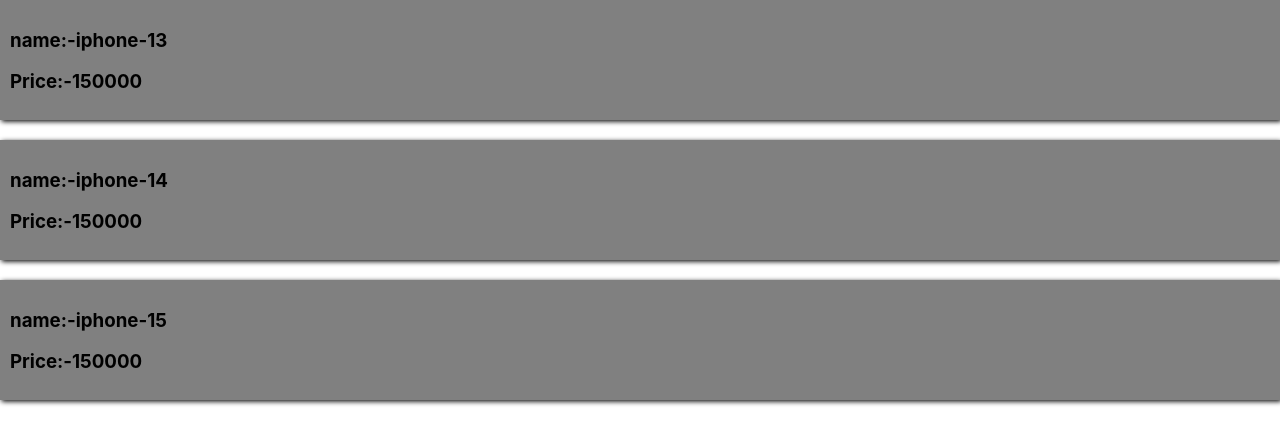
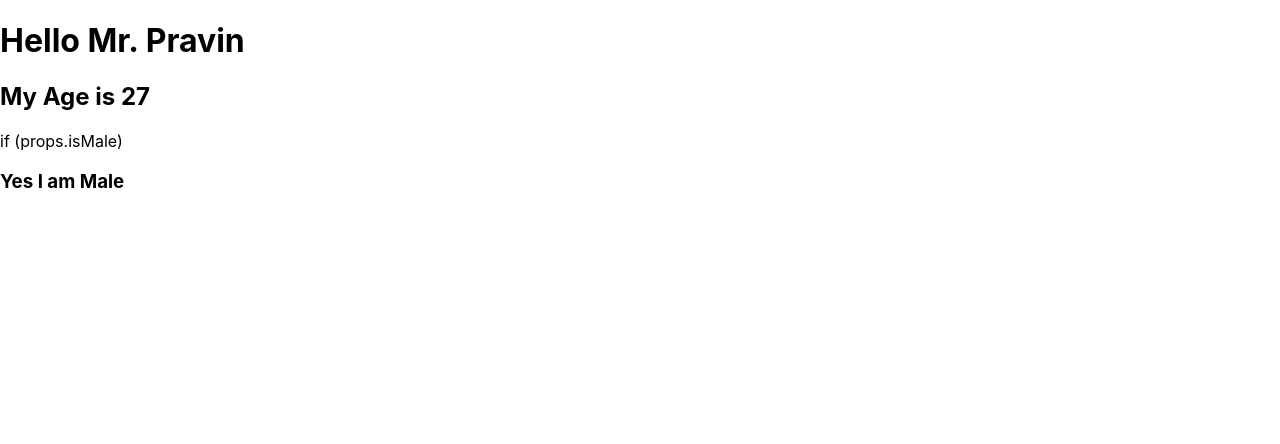
Before and after one commit to puja-1998/react-notes, a React (Create React App) app in the folder react-w3School/my-work/: page / in a window 1280 px wide. Shown: the top 444 px of the page. Built offline with nearby package versions, Linux system fonts and the light colour scheme.

Commit message:
added Info component

```diff
--- a/react-w3School/my-work/src/App.js
+++ b/react-w3School/my-work/src/App.js
@@ -1,7 +1,9 @@
 import Card from "./components/Card";
 import PropsComponent from "./PropsComponent";
+import Info from "./components/Info";
+function App() {
+  // propsComponent
 
-function App() {
   // const data= { name: "Pooja", age: 25, city: "Delhi"};
   // return (
   //   <>
@@ -9,12 +11,20 @@
   //   <PropsComponent {...data}/>
   //   </
   // );
+
+  // Card Component
+  // return(
+  //   <div style={{display:"flex",  gap:"20px", flexDirection:"column"}}>
+  //   <Card props={{name:"iphone-13", price:150000}}/>
+  //   <Card props={{name:"iphone-14", price:150000}}/>
+  //   <Card props={{name:"iphone-15", price:150000}}/>
+  //   </div>
+  // );
+
+  // Info Component
   return(
-    <div style={{display:"flex",  gap:"20px", flexDirection:"column"}}>
-    <Card props={{name:"iphone-13", price:150000}}/>
-    <Card props={{name:"iphone-14", price:150000}}/>
-    <Card props={{name:"iphone-15", price:150000}}/>
-    </div>
+    // Pass String as a Props
+    <Info name="Pravin" age={27} isMale={true}/>
   );
 }
 
--- /dev/null
+++ b/react-w3School/my-work/src/components/Info.js
@@ -0,0 +1,20 @@
+ import React from 'react'
+
+export default function Info(props) {
+  return (
+    // Pass String as a Props
+    <div>
+        <h1>Hello Mr. {props.name}</h1>
+
+         {/* Pass Number as a Props */}
+        <h2>My Age is {props.age}</h2>
+
+        {/* Pass boolean as a Props */}
+        if (props.isMale) {
+           <h3>Yes I am Male</h3>
+        }
+
+    </div>
+
+  )
+}
```
Also changed, not shown: react-w3School/my-work/src/components/ColorCard.js (added).
